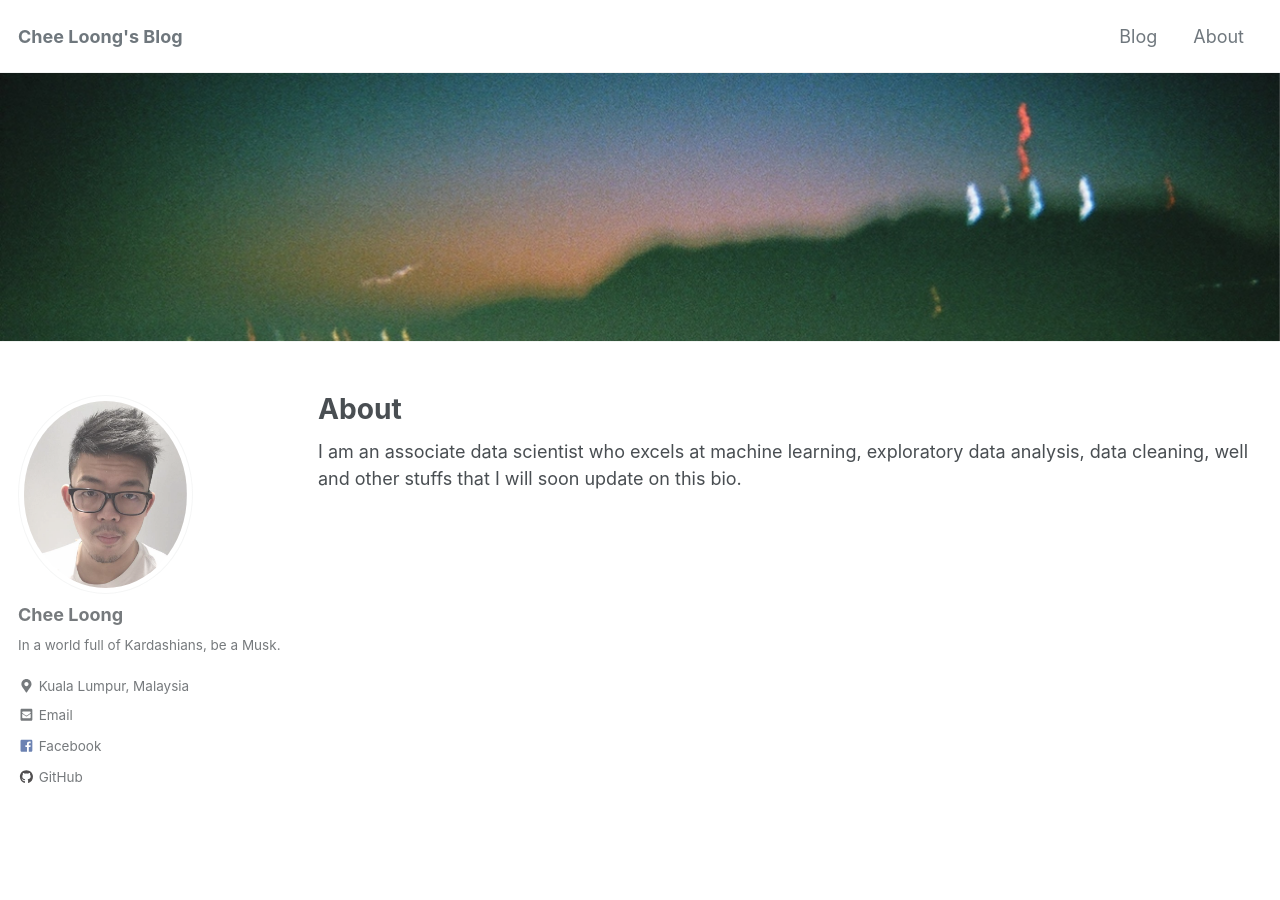
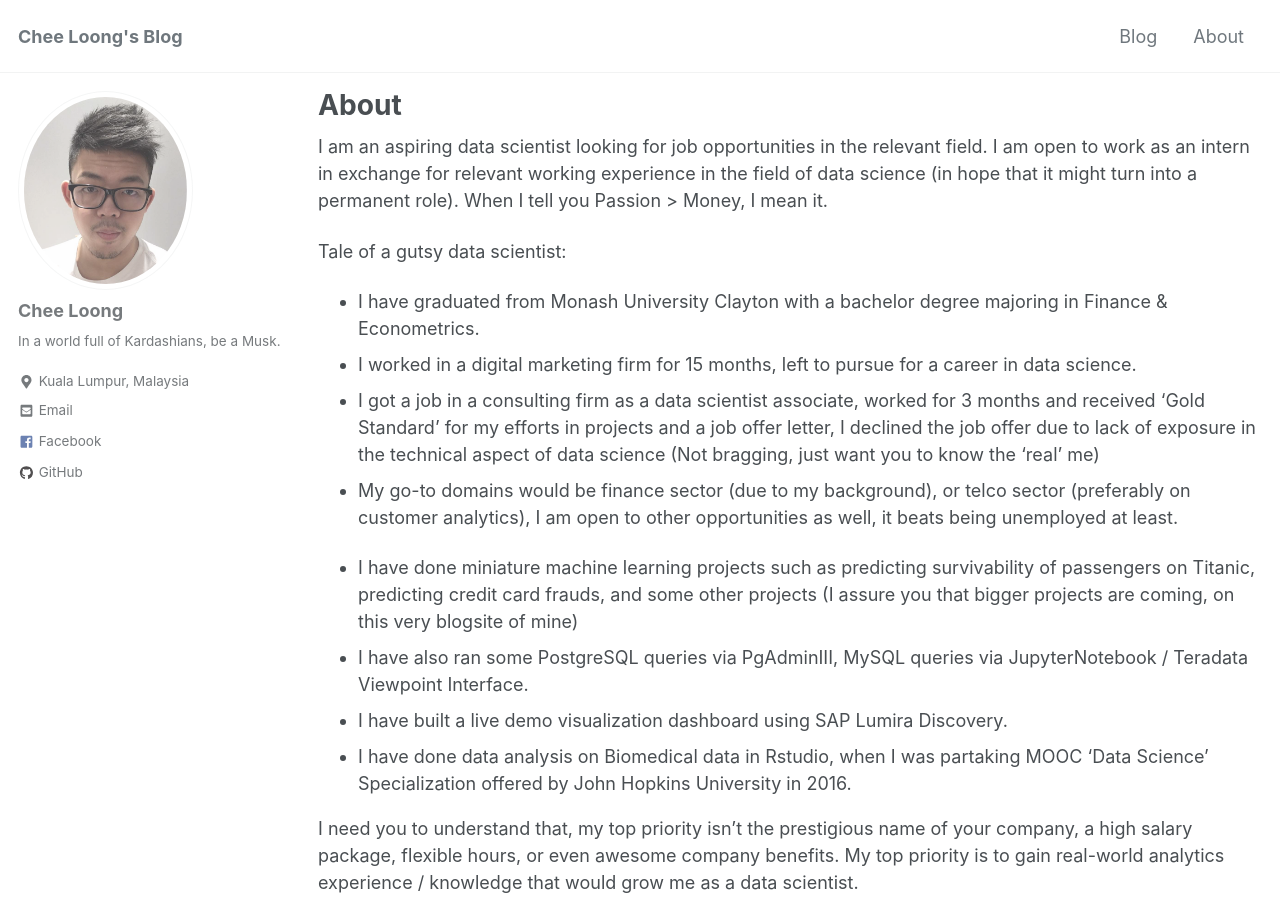
Before and after one commit to CheeLoong/CheeLoong.github.io, a Jekyll site: the page built from _pages/about.md, in a window 1280 px wide and 900 px high. Built offline with Jekyll 4.4.1, drawn with Linux system fonts in a browser that asks for light colours; cached includes are drawn as plain includes; some of the changed text lies outside the part shown.

Commit message:
updated about me page

```diff
--- a/_pages/about.md
+++ b/_pages/about.md
@@ -3,8 +3,22 @@
 permalink: /about/
 author_profile: true
 header:
-  image: "/assets/images/lofi-banner.jpg"
+image: "/assets/images/lofi-banner.jpg"
 ---
 
-I am an associate data scientist who excels at machine learning, exploratory data analysis, data cleaning,
-well and other stuffs that I will soon update on this bio.
+I am an aspiring data scientist looking for job opportunities in the relevant field. I am open to work as an intern in exchange for relevant working experience in the field of data science (in hope that it might turn into a permanent role). When I tell you Passion > Money, I mean it.
+
+Tale of a gutsy data scientist:
+- I have graduated from Monash University Clayton with a bachelor degree majoring in Finance & Econometrics.
+- I worked in a digital marketing firm for 15 months, left to pursue for a career in data science.
+- I got a job in a consulting firm as a data scientist associate, worked for 3 months and received 'Gold Standard' for my efforts in projects and a job offer letter, I declined the job offer due to lack of exposure in the technical aspect of data science (Not bragging, just want you to know the 'real' me)
+- My go-to domains would be finance sector (due to my background), or telco sector (preferably on customer analytics), I am open to other opportunities as well, it beats being unemployed at least.
+
+- I have done miniature machine learning projects such as predicting survivability of passengers on Titanic, predicting credit card frauds, and some other projects (I assure you that bigger projects are coming, on this very blogsite of mine)
+- I have also ran some PostgreSQL queries via PgAdminIII, MySQL queries via JupyterNotebook / Teradata Viewpoint Interface.
+- I have built a live demo visualization dashboard using SAP Lumira Discovery.
+- I have done data analysis on Biomedical data in Rstudio, when I was partaking MOOC 'Data Science' Specialization offered by John Hopkins University in 2016.
+
+I need you to understand that, my top priority isn't the prestigious name of your company, a high salary package, flexible hours, or even awesome company benefits. My top priority is to gain real-world analytics experience / knowledge that would grow me as a data scientist.
+
+tl;dr: I am an awesome individual with superb qualities, hire me, call 016-2179937.
```
Also changed, not shown: _posts/2019-03-05-OOP02.md (+2 -1 lines).
